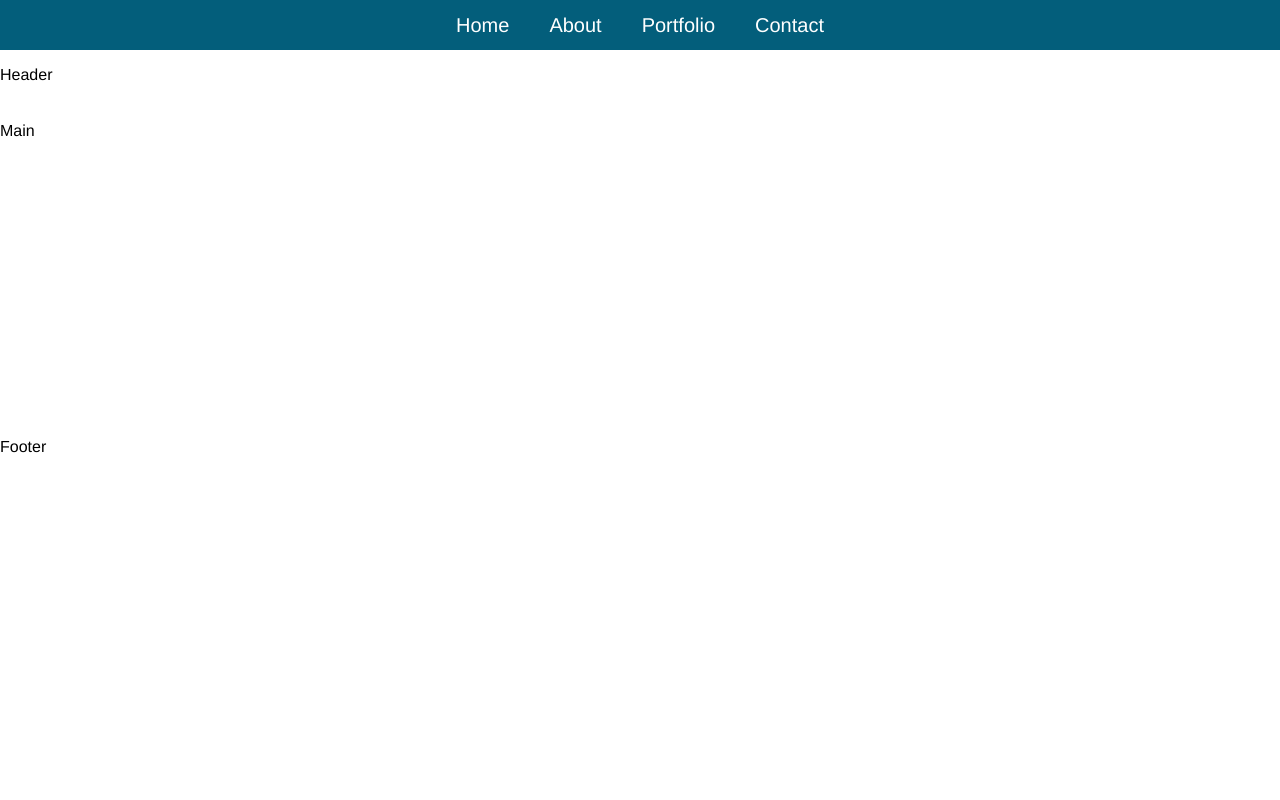
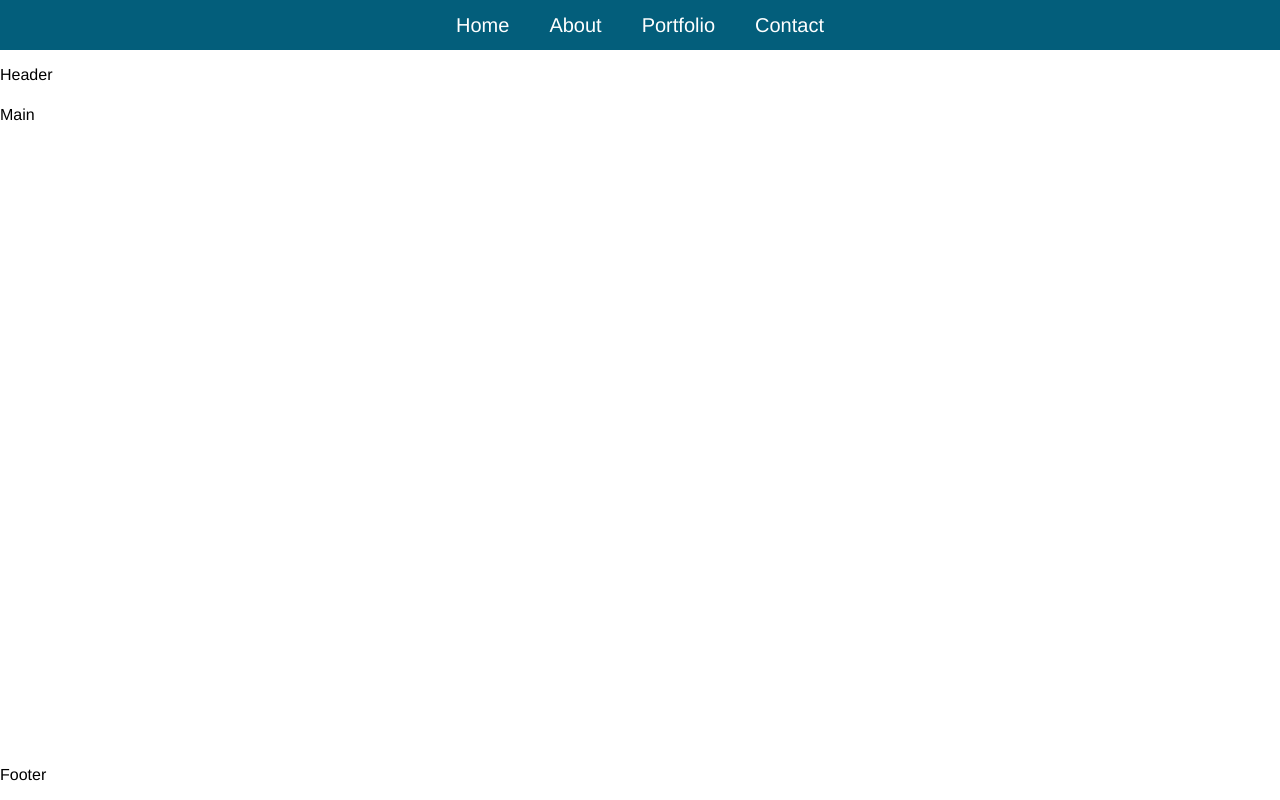
Before and after one commit to parasyte/dandelion, a plain HTML site: page index.html in a window 1280 px wide. Drawn offline with Linux system fonts and the light colour scheme.

Commit message:
Fix flex-box

```diff
--- a/stylesheet/style.css
+++ b/stylesheet/style.css
@@ -10,10 +10,15 @@ html a {
 
 .body-wrapper {
     margin: 0;
+    display: flex;
+    flex-direction: column;
+    min-height: 100%;
 }
 
 .body {
-
+    display: flex;
+    flex-direction: column;
+    flex: 1;
 }
 
 .nav-wrapper {
@@ -22,7 +27,6 @@ html a {
     display: flex;
     justify-content: center;
     align-items: center;
-    flex: 1;
 }
 
 .nav-wrapper a {
@@ -38,7 +42,7 @@ html a {
 }
 
 .main-wrapper {
-    height: 300px;
+    flex: 1;
 }
 
 .footer-wrapper {
```
